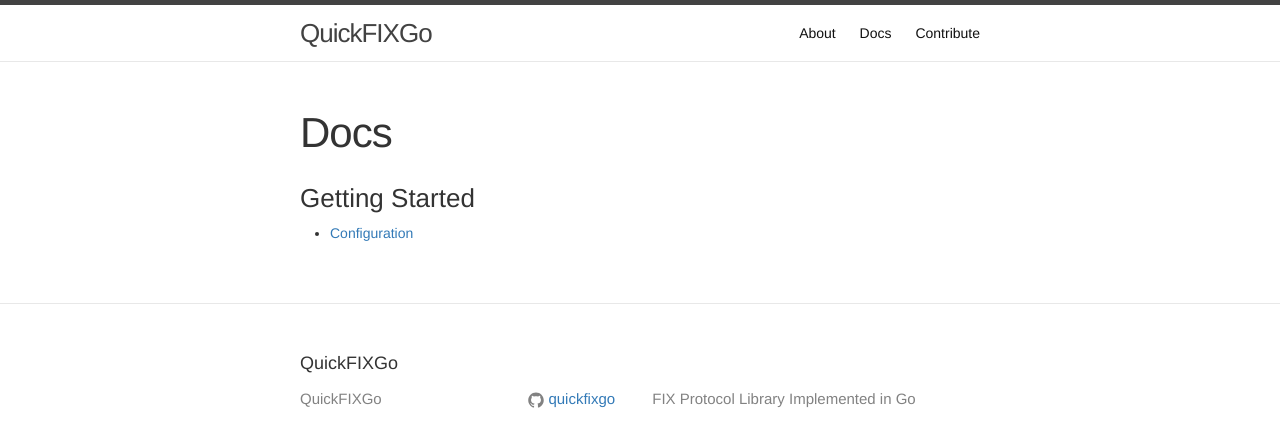
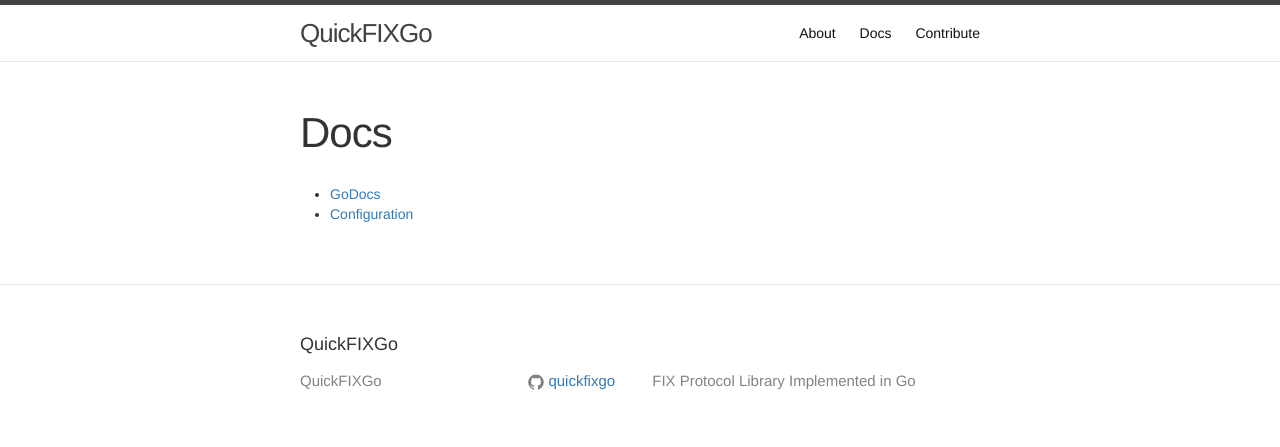
Before and after one commit to quickfixgo/quickfixgo.github.io, a Jekyll site: the page built from docs.md, in a window 1280 px wide. Shown: the top 447 px of the page. Built offline with Jekyll 4.4.1, drawn with Linux system fonts in a browser that asks for light colours.

Commit message:
link to godocs

```diff
--- a/docs.md
+++ b/docs.md
@@ -4,6 +4,5 @@ title: Docs
 permalink: /docs/
 ---
 
-### Getting Started
-
+* [GoDocs](https://godoc.org/github.com/quickfixgo/quickfix)
 * [Configuration]({{ site.baseurl }}/docs/configuration.html)
```
